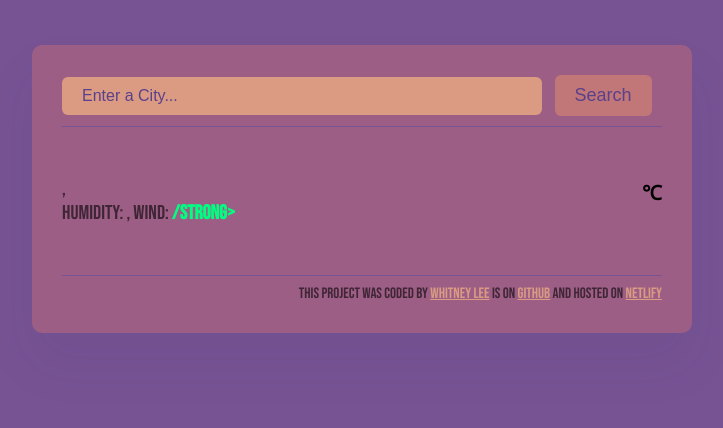
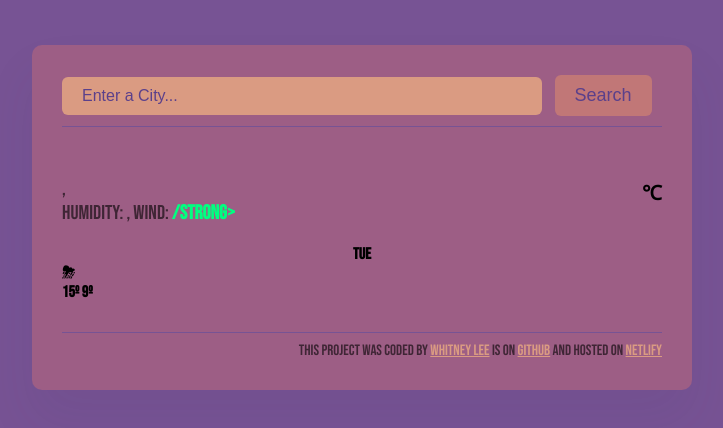
Before and after one commit to whitl33/class-weather-app, a plain HTML site: page index.html in a window 1280 px wide. Shown: the whole page, without its empty margins (278-1001 px from the left). Drawn offline with nearby package versions, Linux system fonts and the light colour scheme; no server answers; a web font is replaced by a local one.

Commit message:
added in forecast to html.
 some css.

```diff
--- a/index.html
+++ b/index.html
@@ -45,6 +45,13 @@
                     <div class="weather-unit">℃</div>
                 </div>
             </div>
+            <div class="weather-forecast">
+                <div class="weather-forecast-day">
+                    <div class="forcast-date">Tue</div>
+                    <div class="forcast-icon">⛈</div>
+                    <div class="forcast-temp">15º 9º</div>
+                </div>
+            </div>
         </main>
 
         <footer> This project was coded by <a href="https://github.com/whitl33" target="_blank">Whitney Lee</a> is on <a
@@ -54,5 +61,3 @@
     </div>
     <script src="src/index.js"></script>
 </body>
-
-</html>
--- a/src/style.css
+++ b/src/style.css
@@ -85,6 +85,17 @@ color: rgba(0,0, 0,0.6);
     margin-top: 22px;
     margin-left: 2px;
 }
+.forcast-date{
+    text-align: center;
+
+
+}
+//.forcast-icon{
+
+}
+//.forcast-temp{
+
+}
 footer{
     border-top: .8px solid #775394;
     padding: 8px 0 0  0;
```
